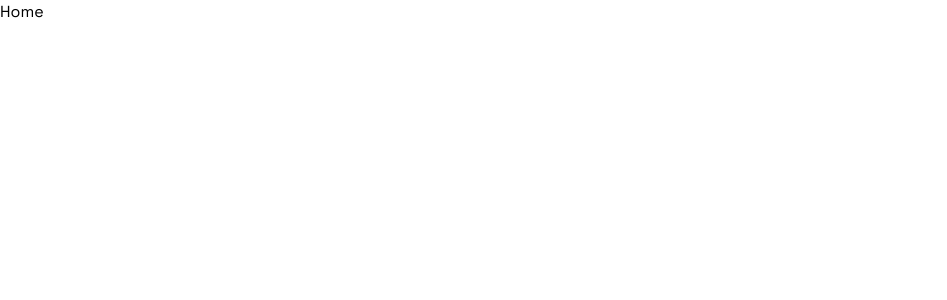
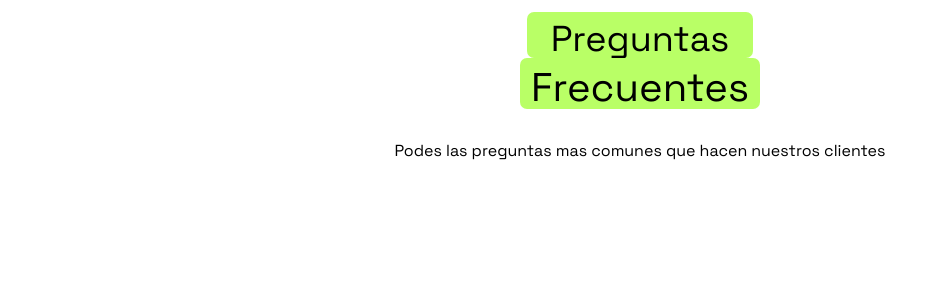
Before and after one commit to NexusDigitalWeb/API-Nexus, a Next.js app in the folder client/: page / in a window 1280 px wide. Shown: the top 300 px of the page, without its empty margins (0-947 px from the left). Built offline with nearby package versions, Linux system fonts and the light colour scheme; no server answers.

Commit message:
get questions implemented

```diff
--- a/client/src/app/page.tsx
+++ b/client/src/app/page.tsx
@@ -1,8 +1,12 @@
+import Questions from '@/components/questions/Questions'
 import React from 'react'
 
 const Home = (): React.ReactElement => {
   return (
-    <div>Home</div>
+    <>
+      <Questions />
+    </>
+
   )
 }
 
--- /dev/null
+++ b/client/src/components/questions/Questions.tsx
@@ -0,0 +1,37 @@
+"use client"
+import { getQuestions } from '@/utils/question.utils';
+import React, { useEffect, useState } from 'react';
+
+const Questions = (): React.ReactElement => {
+    const [questionsList, setQuestionList] = useState<Array<{}>>([]);
+
+    useEffect(() => {
+        const fetchData = async () => {
+            const quests = await getQuestions()
+
+            setQuestionList(quests)
+        }
+        fetchData();
+
+
+    }, [])
+    console.log(questionsList);
+    return (
+        <div>
+            <div className='h-[175px] items-center justify-center flex flex-col gap-[30px]'>
+                <h2 className='flex flex-col items-center justify-center w-[226px] h-[97px]'>
+                    <span className='w-[226px]  h-[46px] rounded-[7px] pr-[7px] pl-[7px] text-center text-[36px] lead-[45.94px] bg-[#B9FF66] gap-[]'>Preguntas</span>
+                    <span className='w-[240px] h-[51px] rounded-[7px] pr-[7px] pl-[7px] text-center text-[40px] lead-[51.04px] gap-[10px] bg-[#B9FF66]'>Frecuentes</span>
+                </h2>
+                <p className='text-[16px] lead-[24px] text-center'>Podes las preguntas mas comunes que hacen nuestros clientes</p>
+            </div>
+
+            <div>
+
+            </div>
+
+        </div>
+    );
+};
+
+export default Questions;
--- /dev/null
+++ b/client/src/utils/question.utils.tsx
@@ -0,0 +1,11 @@
+export const getQuestions = async () => {
+    try {
+        const response = await fetch('https://nexus-qh2b.onrender.com/questions')
+        if(response.ok){
+            const data = await response.json()
+            return data
+        }
+    } catch (error) {
+        console.log("Error question fetch:", error);
+    }
+}
```
